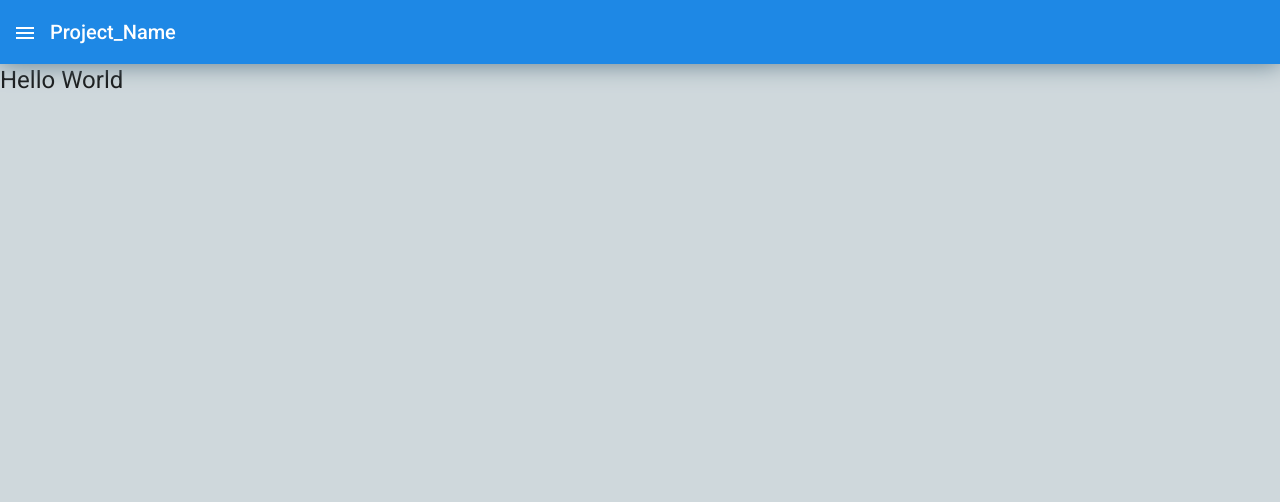
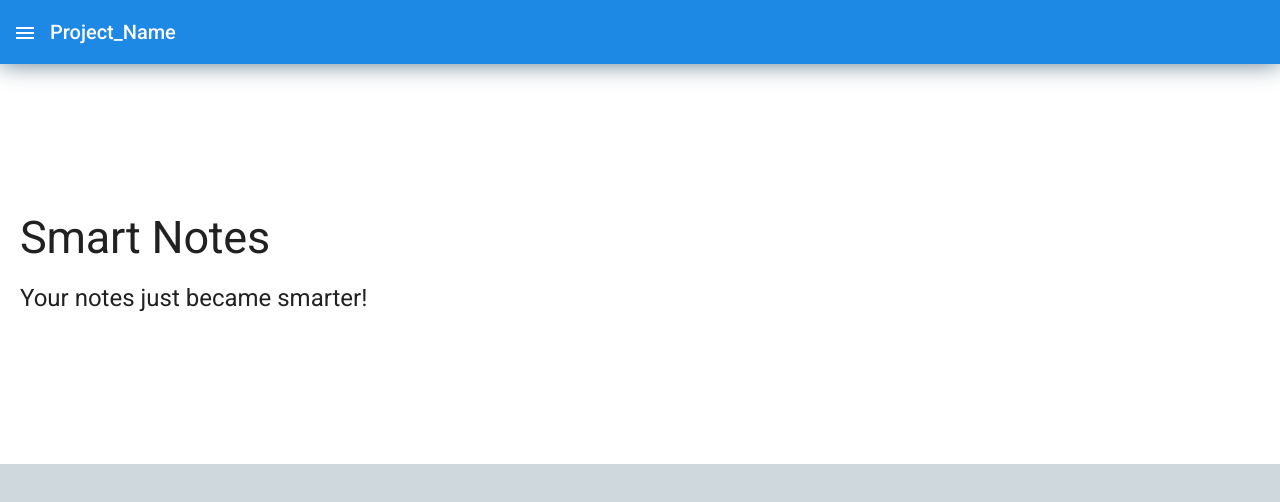
Before and after one commit to Rishikant181/smart-note, an Angular app: page / in a window 1280 px wide. Shown: the top 502 px of the page. Built offline with nearby package versions, Linux system fonts and the light colour scheme.

Commit message:
Added a basic home page

```diff
--- a/src/app/home-page/home-page.component.html
+++ b/src/app/home-page/home-page.component.html
@@ -1,3 +1,8 @@
 <div class="main-div">
-    <h1>Hello World</h1>
+    <div class="banner">
+        <div class="banner-text">
+            <span class="mat-display-2 banner-title">Smart Notes</span>
+            <span class="mat-headline banner-subtitle">Your notes just became smarter!</span>
+        </div>
+    </div>
 </div>
--- a/src/app/home-page/home-page.component.scss
+++ b/src/app/home-page/home-page.component.scss
@@ -1,3 +1,36 @@
 .main-div {
     min-height: 100vh;
 }
+
+.banner {
+    width: 100%;
+    background: white;
+    display: flex;
+}
+
+.banner-text {
+    margin-top: auto;
+    margin-bottom: auto;
+}
+
+.banner-title {
+    margin: 20px;
+    display: block;
+}
+
+.banner-subtitle {
+    margin: 20px;
+    display: block;
+}
+
+@media only screen and (max-width: 720px) {
+    .banner {
+        height: 40vh;
+    }
+}
+
+@media only screen and (min-width: 720px) {
+    .banner {
+        height: 50vh;
+    }
+}
```
